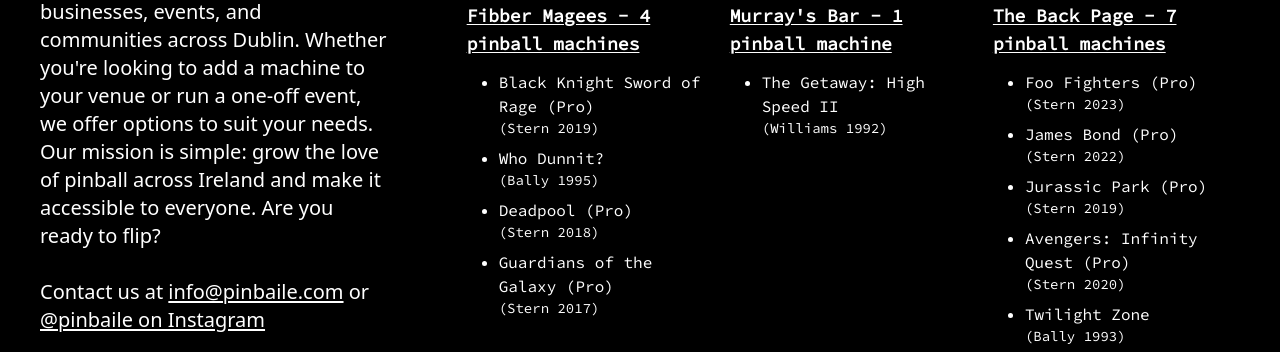
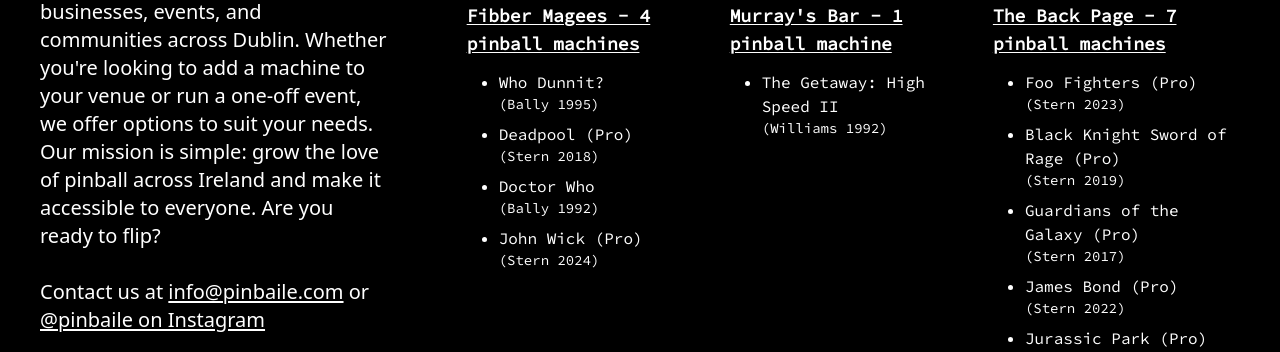
Before and after one commit to pinbaile/greasain, a React (Vite) app: page / in a window 1280 px wide. Shown: the part 425-777 px from the top of the page. Built offline with nearby package versions, Linux system fonts and the light colour scheme; no server answers.

Commit message:
site updates

```diff
--- a/src/components/TournamentList/TournamentList.tsx
+++ b/src/components/TournamentList/TournamentList.tsx
@@ -56,11 +56,11 @@
 export const TournamentList = () => {
   const [showAllTournaments, setShowAllTournaments] = useState(false)
   const openTournamentData = useData<Tournament[]>(
-    'https://app.matchplay.events/api/tournaments?owner=9817&status=planned&page=2',
+    'https://snowy-wind-eb12.asperellis.workers.dev/api/tournaments?owner=9817&status=planned&page=2',
     matchplayHeaders
   )
   const openTournamentData2 = useData<Tournament[]>(
-    'https://app.matchplay.events/api/tournaments?owner=9817&status=planned',
+    'https://snowy-wind-eb12.asperellis.workers.dev/api/tournaments?owner=9817&status=planned',
     matchplayHeaders
   )
   const {
@@ -68,7 +68,7 @@
     isLoading: loadingWomensTournaments,
     isError: errorLoadingWomensTournaments
   } = useData<Tournament[]>(
-    'https://app.matchplay.events/api/tournaments?owner=30148&status=planned',
+    'https://snowy-wind-eb12.asperellis.workers.dev/api/tournaments?owner=30148&status=planned',
     matchplayHeaders
   )
 
--- a/src/constants/index.ts
+++ b/src/constants/index.ts
@@ -31,7 +31,7 @@
     url: 'https://sternpinball.com/game/black-knight/',
     manufacturer: 'Stern',
     year: '2019',
-    location: LOCATIONS.FIBBERS,
+    location: LOCATIONS.BACK_PAGE,
     howTo: 'https://www.youtube.com/watch?v=musEx6lbttQ'
   },
   {
@@ -71,7 +71,7 @@
     url: 'https://www.ipdb.org/machine.cgi?gid=6474',
     manufacturer: 'Stern',
     year: '2017',
-    location: LOCATIONS.FIBBERS,
+    location: LOCATIONS.BACK_PAGE,
     howTo: 'https://youtu.be/BOP6gXVB0VU?si=pNGgDcWO1Ji6wYRt'
   },
   {
@@ -103,7 +103,7 @@
     url: 'https://www.ipdb.org/machine.cgi?id=2684',
     manufacturer: 'Bally',
     year: '1993',
-    location: LOCATIONS.BACK_PAGE,
+    location: LOCATIONS.NONE,
     howTo: 'https://www.youtube.com/watch?v=DYy0aNj9GLU'
   },
   {
@@ -111,7 +111,7 @@
     url: 'https://www.ipdb.org/machine.cgi?id=738',
     manufacturer: 'Bally',
     year: '1992',
-    location: LOCATIONS.BACK_PAGE,
+    location: LOCATIONS.FIBBERS,
     howTo: 'https://www.youtube.com/watch?v=iawmrs69jrQ'
   },
   {
@@ -119,7 +119,23 @@
     url: 'https://www.ipdb.org/machine.cgi?id=1972',
     manufacturer: 'Williams',
     year: '1994',
+    location: LOCATIONS.NONE,
+    howTo: 'https://www.youtube.com/watch?v=vEl6ywIOfdc'
+  },
+  {
+    name: 'John Wick (Pro)',
+    url: 'https://app.matchplay.events/opdb/entries/GQK1P-MW9pj',
+    manufacturer: 'Stern',
+    year: '2024',
+    location: LOCATIONS.FIBBERS,
+    howTo: 'https://www.youtube.com/watch?v=ilfCVAvlnZU'
+  },
+  {
+    name: 'King Kong: Myth of Terror Island (Pro)',
+    url: 'https://app.matchplay.events/opdb/entries/GEL0V-MBRyb',
+    manufacturer: 'Stern',
+    year: '2025',
     location: LOCATIONS.BACK_PAGE,
-    howTo: 'https://www.youtube.com/watch?v=vEl6ywIOfdc'
+    howTo: 'https://www.youtube.com/watch?v=ydJbSPds95Y'
   }
 ]
```
Also changed, not shown: 9 other files (tests, documents, lock files or other folders).
